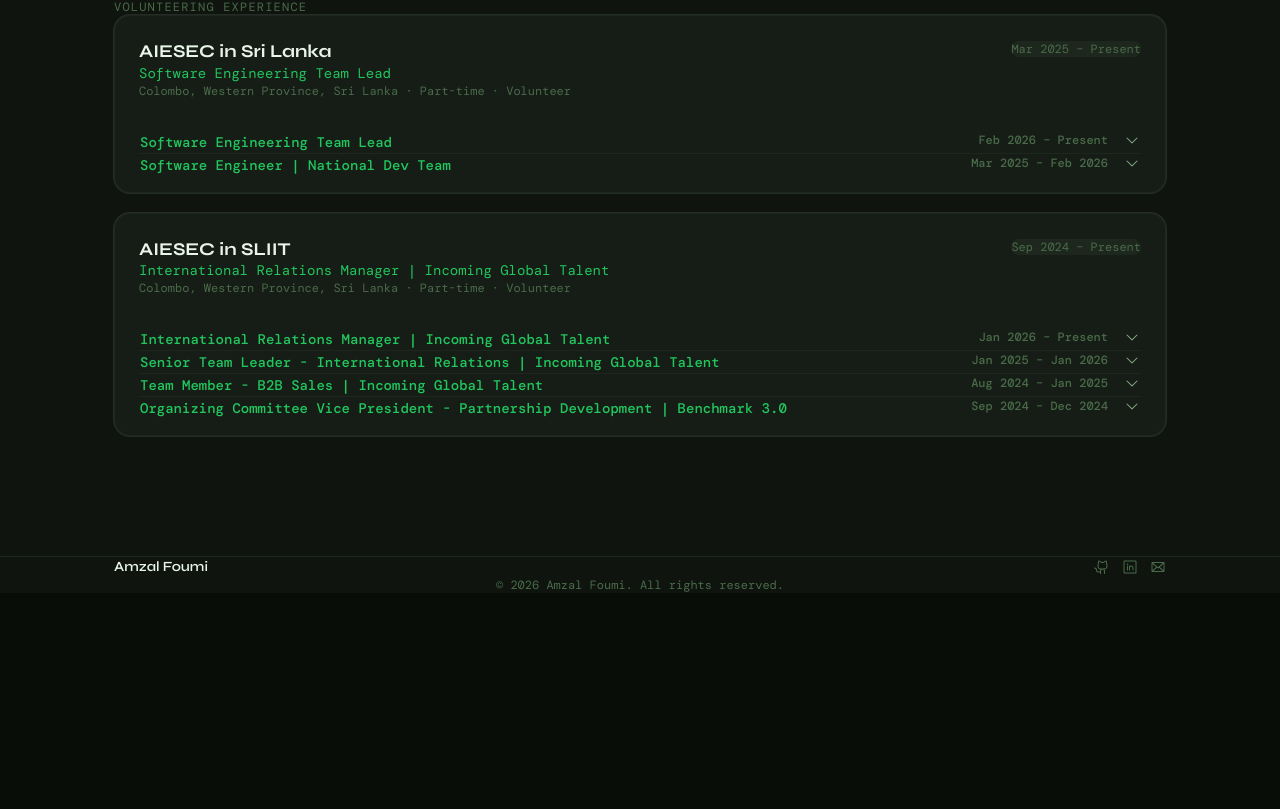
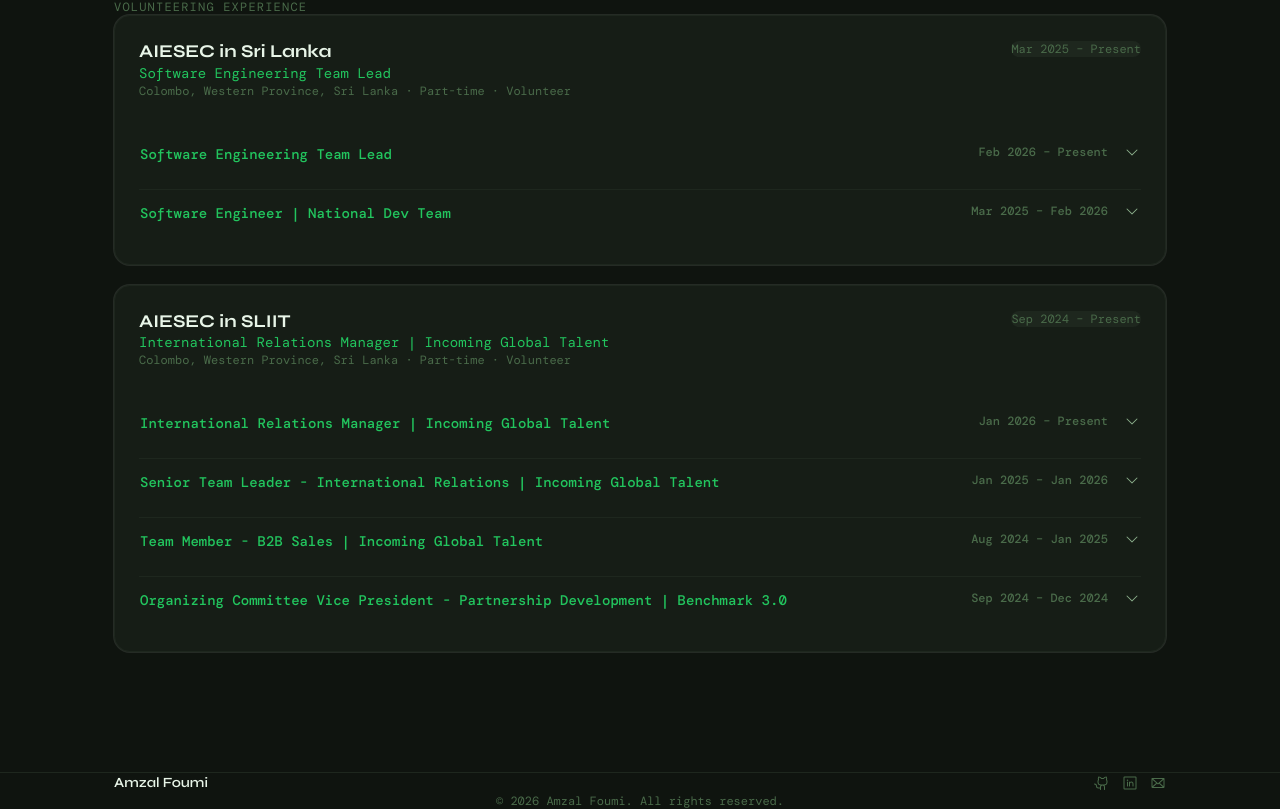
Before and after one commit to AmzalFoumi/amzal-portfolio, a Next.js app: page / in a window 1280 px wide. Shown: the part 3194-4003 px from the top of the page. Before the commit the page ends 3787 px from the top, so only its background shows below. Built offline with nearby package versions, Linux system fonts and the light colour scheme; a web font is replaced by a local one.

Commit message:
fix: attempt to fix padding isseu in experience accordion

```diff
--- a/src/components/sections/ExperienceSection.tsx
+++ b/src/components/sections/ExperienceSection.tsx
@@ -142,7 +142,7 @@ function ExperienceCards({ entries }: { entries: ExperienceGroup[] }) {
                         key={`${entry.organisation}-${role.role}-${roleIndex}`}
                         value={`${entry.organisation}-${roleIndex}`}
                       >
-                        <AccordionTrigger className="gap-4 px-0 pt-3 pb-10">
+                        <AccordionTrigger className="gap-4 px-0 !pt-3 !pb-6">
                           <div className="flex flex-col">
                             <span className="font-mono text-sm text-[var(--accent-bright)] group-hover/accordion-trigger:text-[var(--text-primary)]">
                               {role.role}
```
